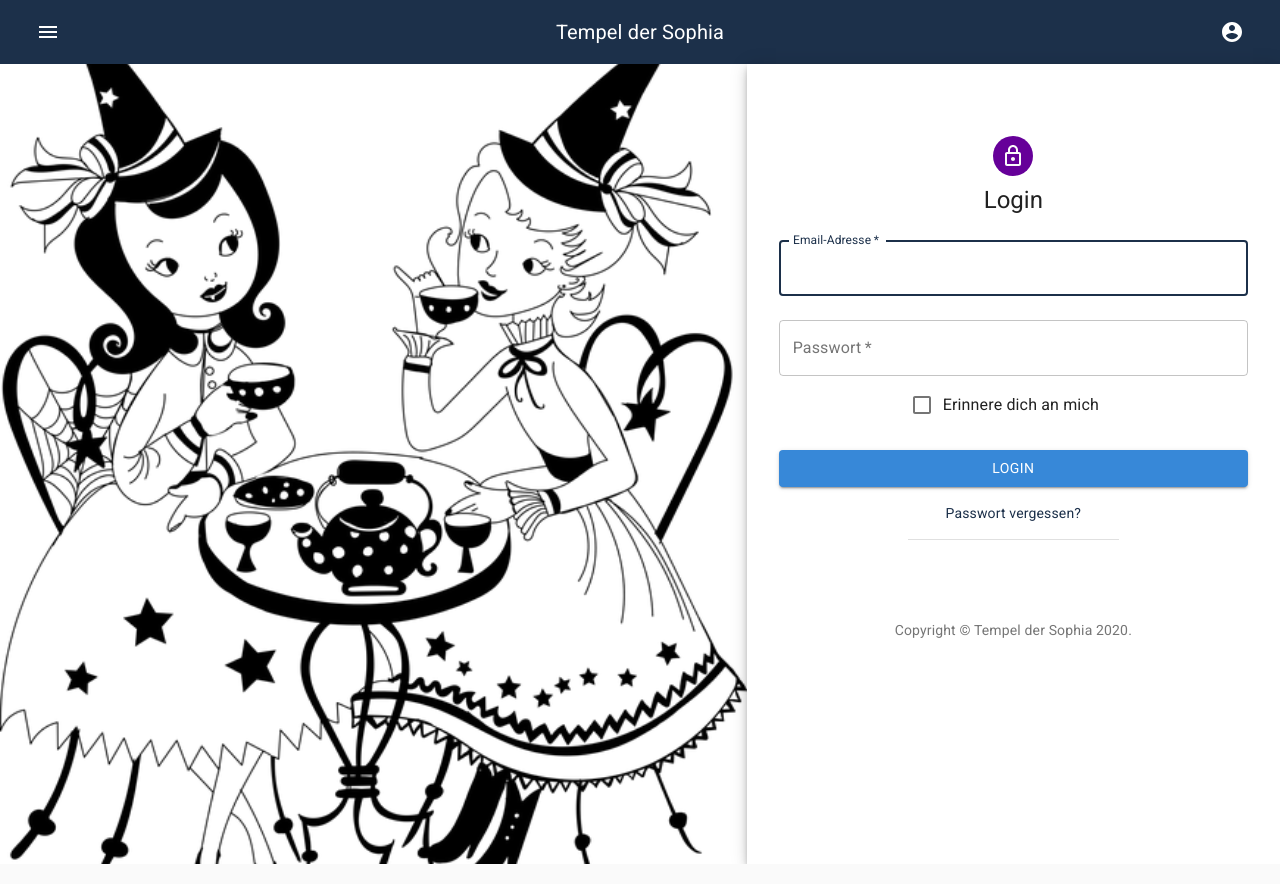
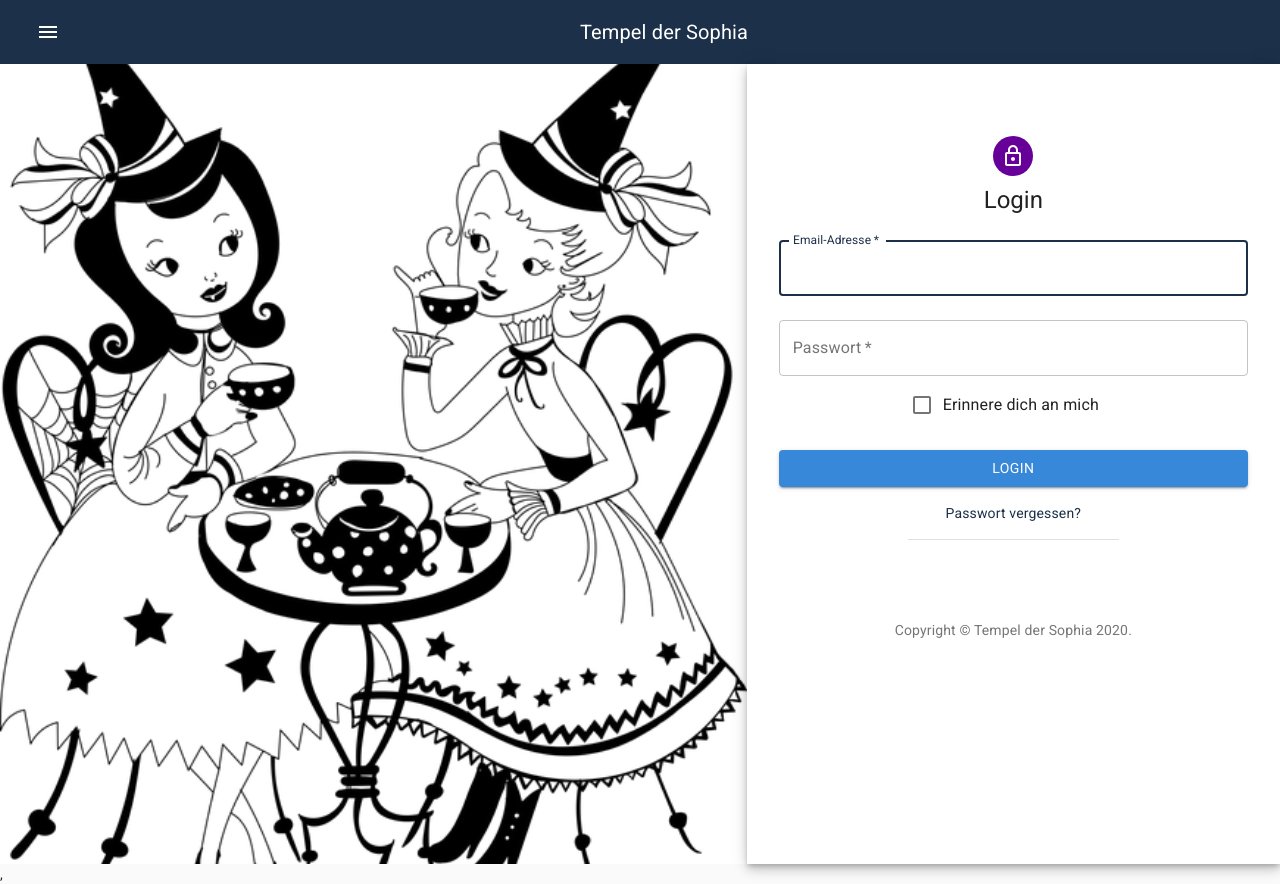
Before and after one commit to juliaheller/community-app, a React (Create React App) app: page /login in a window 1280 px wide. Built offline with nearby package versions, Linux system fonts and the light colour scheme; no server answers.

Commit message:
Set up redux.

```diff
--- a/src/components/menu/AppBar.jsx
+++ b/src/components/menu/AppBar.jsx
@@ -11,7 +11,13 @@ import Menu from '@material-ui/core/Menu';
 
 
 import HamburgerMenu from './HamburgerMenu';
+import store from '../../redux/store';
+import { useSelector } from 'react-redux'
 
+export const CounterComponent = () => {
+  const counter = useSelector(state => state.counter)
+  return <div>{counter}</div>
+}
 
 const useStyles = makeStyles((theme) => ({
   root: {
@@ -28,11 +34,11 @@ const useStyles = makeStyles((theme) => ({
 
 export default function MenuAppBar() {
   const classes = useStyles();
-  const [auth, setAuth] = React.useState(true);
+  // const [auth, setAuth] = React.useState(true);
   const [anchorEl, setAnchorEl] = React.useState(null);
   const open = Boolean(anchorEl);
-
-
+  const auth = useSelector(state => state.auth)
+  console.log(auth);
   const handleMenu = (event) => {
     setAnchorEl(event.currentTarget);
   };
@@ -53,7 +59,7 @@ export default function MenuAppBar() {
 
           <Typography variant="h6" className={classes.title}>
           Tempel der Sophia          </Typography>
-          {auth && (
+          {auth.isLoggedIn && (
             <div>
               <IconButton
                 aria-label="account of current user"
--- a/src/index.js
+++ b/src/index.js
@@ -4,10 +4,17 @@ import "./index.css";
 import App from "./App";
 import * as serviceWorker from "./serviceWorker";
 
+// REDUX
+import { Provider } from "react-redux";
+import store from "./redux/store";
+
 ReactDOM.render(
-    // <React.StrictMode>
-    <App />,
-    /* </React.StrictMode>, */ document.getElementById("root")
+	<Provider store={store}>
+		{/* // <React.StrictMode> */}
+		<App />,
+	</Provider>,
+	/* </React.StrictMode>, */
+	document.getElementById("root")
 );
 
 // If you want your app to work offline and load faster, you can change
```
